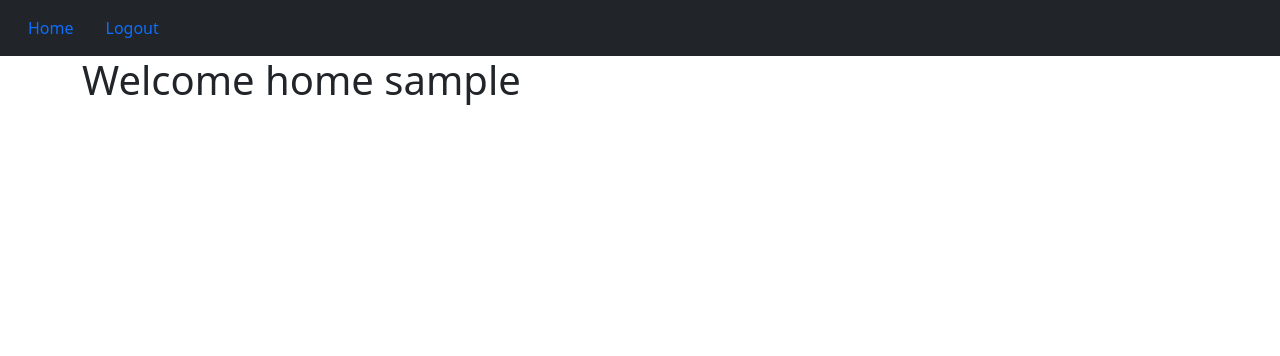
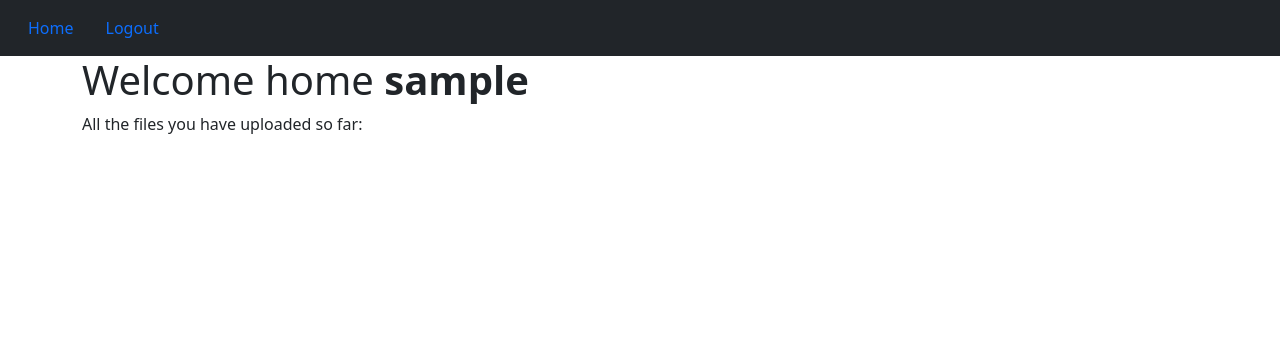
Before and after one commit to JagTheFriend/Cloud-Storage, a Flask app: page / in a window 1280 px wide. Shown: the top 356 px of the page. Run offline with Flask 2, Linux system fonts and the light colour scheme; the visitor is signed in with stand-in values (Sample User, id 1); data comes from the database, SQL or seed files in the repository; data that the repository does not hold is empty; some libraries are stand-ins or nearby versions.

Commit message:
Working on a way to show the files uploaded by the user

```diff
--- a/website/templates/home.html
+++ b/website/templates/home.html
@@ -1,8 +1,28 @@
 {% extends "base.html" %}
 {% block title %}Welcome home {{ user.username }}{% endblock %}
 {% block content %}
-<h1>Welcome home {{ user.username }}</h1>
+<h1>
+    Welcome home
+    <strong id="username">{{ user.username }}</strong>
+</h1>
+All the files you have uploaded so far:
+<div class="show_files">
+    <ul id="files"></ul>
+</div>
 <script type="text/javascript">
-console.log("hallo");
+    const username = document.getElementById("username").innerHTML;
+    fetch(`${location.origin}/files/username=${username}`)
+        .then((res) => res.json())
+        .then((data) => {
+            for (var key in data) {
+                var value = data[key];
+                const newNode = document.createElement("li");
+                // newNode.innerHTML = `${key}: ${value}`;
+                newNode.innerHTML = `<a href="${value}">${key}</a>`;
+                document.getElementById("files").appendChild(newNode);
+            }
+        })
+        // something went wrong
+        .catch((e) => alert(`Something went wrong.`));
 </script>
 {% endblock %}
```
